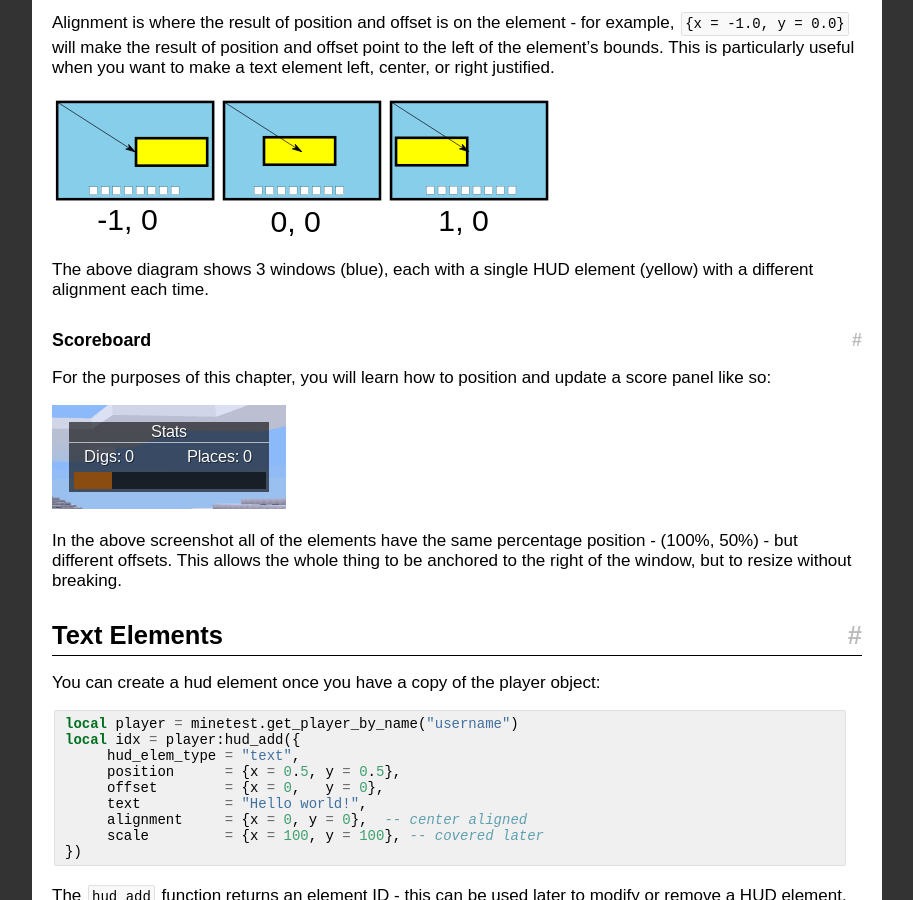
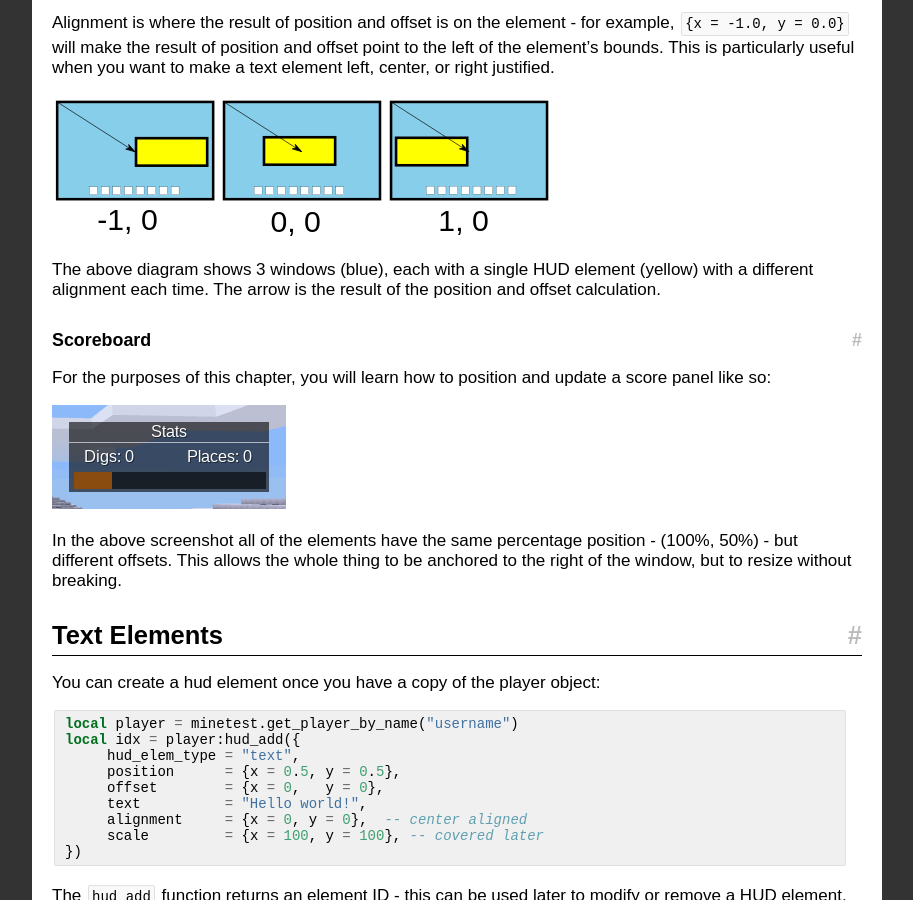
Before and after one commit to rubenwardy/minetest_modding_book, a Jekyll site: the page built from en/chapters/hud.md, in a window 1280 px wide and 900 px high, scrolled down 954 px. Shown: the whole window, without its empty margins (308-1221 px from the left). Built offline with Jekyll 4.4.1, drawn with Linux system fonts in a browser that asks for light colours; nearby versions of some CDN libraries.

Commit message:
add noteabout arror

```diff
--- a/en/chapters/hud.md
+++ b/en/chapters/hud.md
@@ -63,7 +63,8 @@ make a text element left, center, or right justified.
 </figure>
 
 The above diagram shows 3 windows (blue), each with a single HUD element (yellow)
-with a different alignment each time.
+with a different alignment each time. The arrow is the result of the position
+and offset calculation.
 
 ### Scoreboard
 
```
